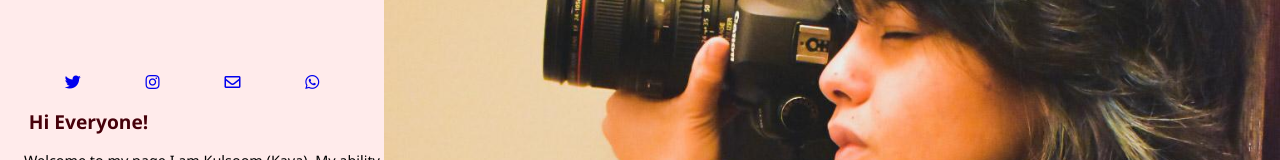
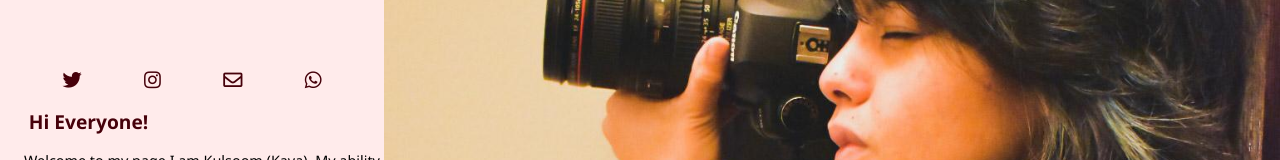
Before and after one commit to IrfanSoofi/kaya, a plain HTML site: page bio.html in a window 1280 px wide. Shown: the part 184-344 px from the top of the page. Drawn offline with Linux system fonts and the light colour scheme; a web font is replaced by a local one.

Commit message:
Update bio.css

```diff
--- a/bio.css
+++ b/bio.css
@@ -93,7 +93,10 @@
     justify-content: space-evenly;
     align-items: flex-end;
 }
-
+#contact a {
+	font-size: 1.2rem;
+	color: rgb(70, 0, 10);
+}
 #hi {
     width: 100%;
     display: flex;
```
